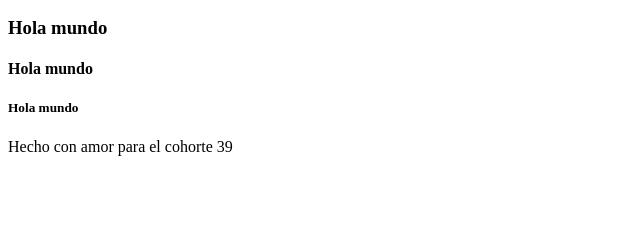
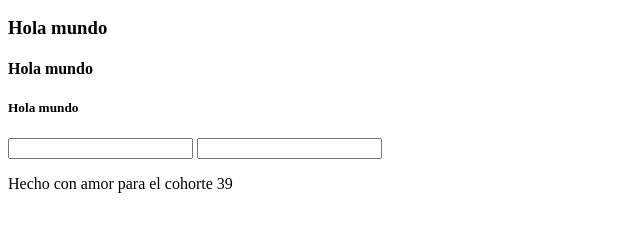
Before and after one commit to JMatiasCampusano/webinar-39-git, a plain HTML site: page index.html in a window 1280 px wide. Shown: the part 144-376 px from the top of the page, without its empty margins (0-640 px from the left). Drawn offline with Linux system fonts and the light colour scheme.

Commit message:
feat: add form

```diff
--- a/index.html
+++ b/index.html
@@ -19,6 +19,10 @@
     <h3>Hola mundo</h3>
     <h4>Hola mundo</h4>
     <h5>Hola mundo</h5>
+    <form>
+      <input>
+      <input>
+    </form>
   </main>
   <footer>
     <p>Hecho con amor para el cohorte 39</p>
```
